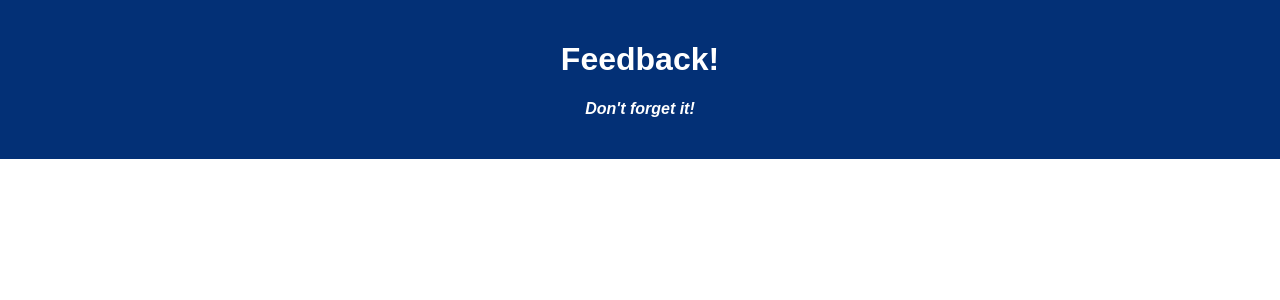
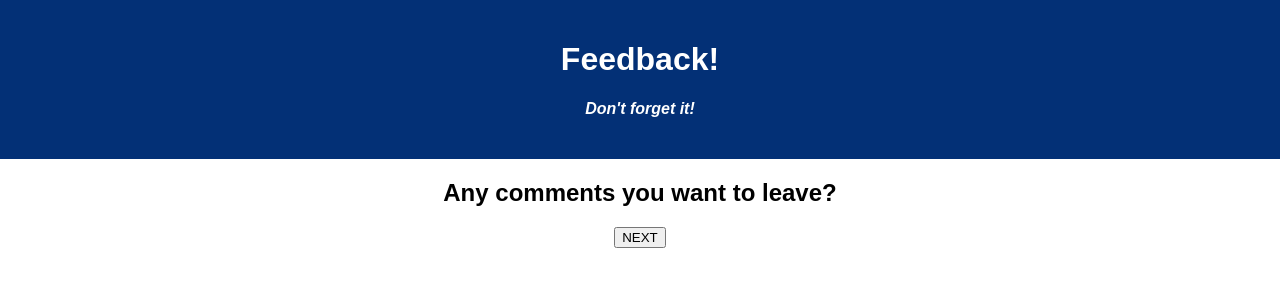
Before and after one commit to thezachcarter/weekend-redux-feedback-loop, a React (Create React App) app: page /#/4 in a window 1280 px wide. Shown: the top 300 px of the page. Built offline with nearby package versions, Linux system fonts and the light colour scheme.

Commit message:
import all componenets to app, add text to components

```diff
--- a/src/components/App/App.jsx
+++ b/src/components/App/App.jsx
@@ -1,9 +1,14 @@
 import React from 'react';
-import axios from 'axios';
+import Axios from 'axios';
 import './App.css';
 import {useState, useEFfect} from 'react';
 import {useSelector, useDispatch} from 'react-redux';
 import {HashRouter as Router, Route, Link} from 'react-router-dom';
+import FeedbackFeel from '../FeedbackFeel/FeedbackFeel';
+import FeedbackUnderstand from '../FeedbackUnderstand/FeedbackUnderstand';
+import FeedbackSupport from '../FeedbackSupport/FeedbackSupport';
+import FeedbackComment from '../FeedbackComment/FeedbackComment';
+import FeedbackReview from '../FeedbackReview/FeedbackReview'
 
 function App() {
 
@@ -14,7 +19,9 @@ function App() {
         <h4>Don't forget it!</h4>
       </header>
 
-      {/* <Route path ='/1'>
+      <Router>
+
+        <Route exact path ='/'>
           <FeedbackFeel />
         </Route>
 
@@ -32,7 +39,9 @@ function App() {
 
         <Route path ='/5'>
           <FeedbackReview />
-      </Route> */}
+        </Route>
+
+      </Router>
 
     </div>
   );
--- a/src/components/FeedbackComment/feedbackComment.jsx
+++ b/src/components/FeedbackComment/feedbackComment.jsx
@@ -0,0 +1,16 @@
+import React from 'react';
+import { useSelector, useDispatch } from 'react-redux';
+import { HashRouter as Router, Route, Link } from 'react-router-dom';
+
+function FeedbackComment() {
+
+    return (
+        <div>
+            <h2>Any comments you want to leave?</h2>
+
+            <button>NEXT</button>
+        </div>
+    )
+}
+
+export default FeedbackComment;
--- a/src/components/FeedbackFeel/FeedbackFeel.jsx
+++ b/src/components/FeedbackFeel/FeedbackFeel.jsx
@@ -0,0 +1,14 @@
+import React from 'react';
+import { useSelector, useDispatch } from 'react-redux';
+import { HashRouter as Router, Route, Link } from 'react-router-dom';
+
+function FeedbackFeel() {
+
+    return (
+        <div>
+            <h2>How are you feeling today?</h2>
+        </div>
+    )
+}
+
+export default FeedbackFeel;
--- a/src/components/FeedbackReview/FeedbackReview.jsx
+++ b/src/components/FeedbackReview/FeedbackReview.jsx
@@ -0,0 +1,14 @@
+import React from 'react';
+import { useSelector, useDispatch } from 'react-redux';
+import { HashRouter as Router, Route, Link } from 'react-router-dom';
+
+function FeedbackReview() {
+
+    return (
+        <div>
+            <h2>Review Your Feedback</h2>
+        </div>
+    )
+}
+
+export default FeedbackReview;
--- a/src/components/FeedbackSupport/FeedbackSupport.jsx
+++ b/src/components/FeedbackSupport/FeedbackSupport.jsx
@@ -0,0 +1,14 @@
+import React from 'react';
+import { useSelector, useDispatch } from 'react-redux';
+import { HashRouter as Router, Route, Link } from 'react-router-dom';
+
+function FeedbackSupport() {
+
+    return (
+        <div>
+            <h2>How well are you being supported?</h2>
+        </div>
+    )
+}
+
+export default FeedbackSupport;
--- a/src/components/FeedbackUnderstand/FeedbackUnderstand.jsx
+++ b/src/components/FeedbackUnderstand/FeedbackUnderstand.jsx
@@ -0,0 +1,14 @@
+import React from 'react';
+import { useSelector, useDispatch } from 'react-redux';
+import { HashRouter as Router, Route, Link } from 'react-router-dom';
+
+function FeedbackUnderstand() {
+
+    return (
+        <div>
+            <h2>How well are you understanding the content?</h2>
+        </div>
+    )
+}
+
+export default FeedbackUnderstand;
```
Lines whose indentation alone changed are shown as unchanged.
